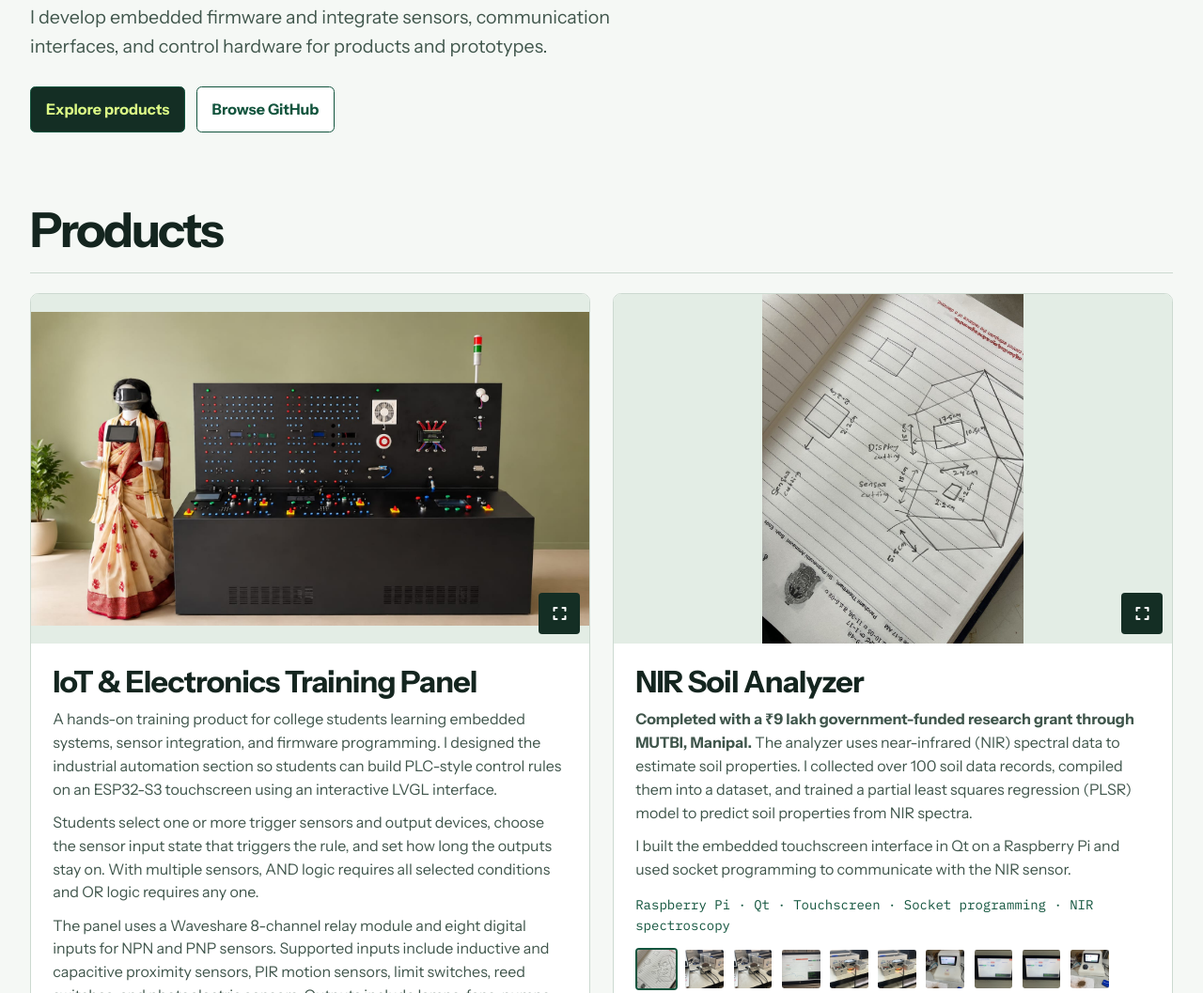
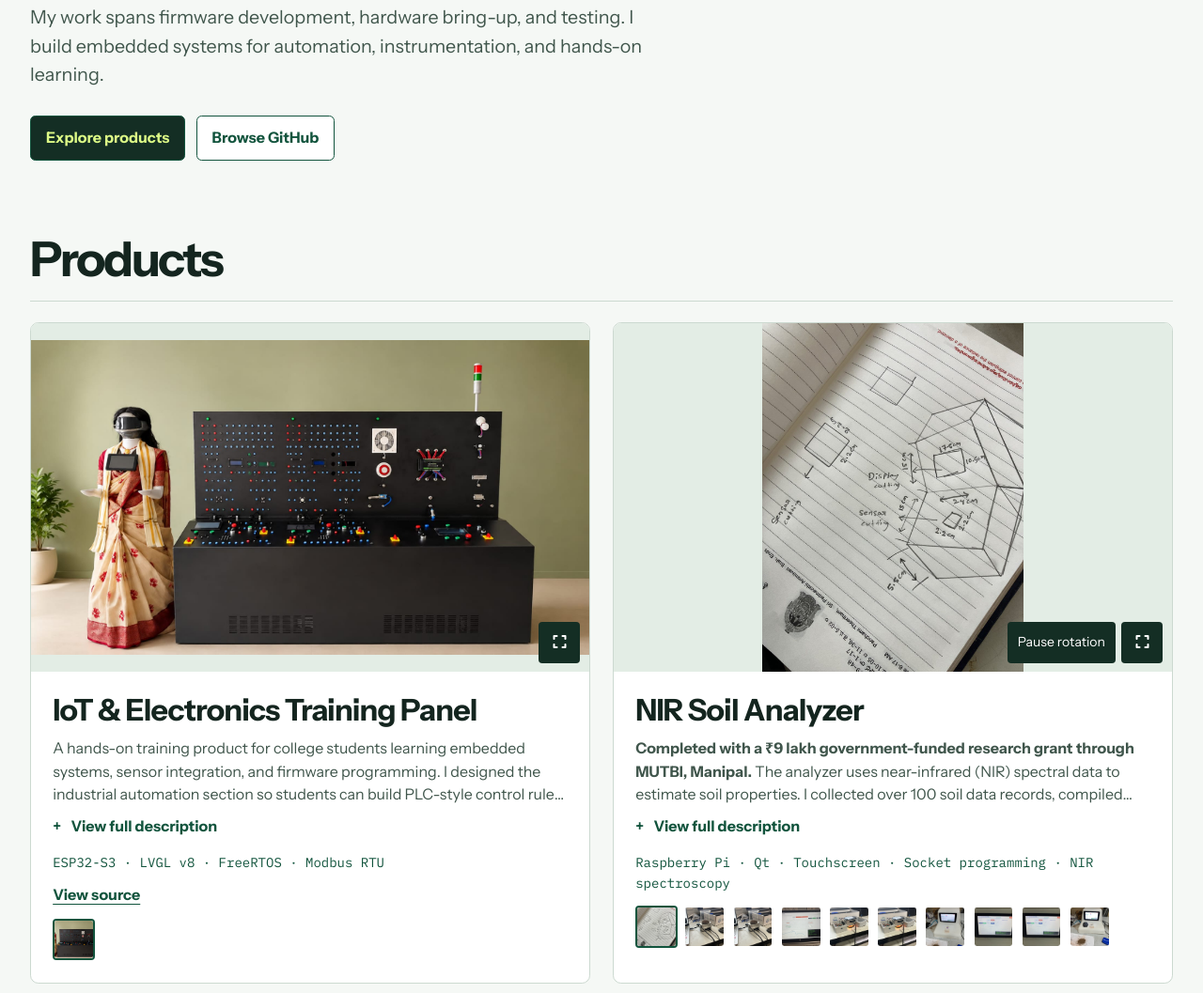
Before and after one commit to Deepakr011/portfolio, a plain HTML site: page index.html in a window 1280 px wide. Shown: the part 378-1435 px from the top of the page at 94% size. Drawn offline with Linux system fonts and the light colour scheme.

Commit message:
Rotate project media and expand long descriptions

```diff
--- a/index.html
+++ b/index.html
@@ -9,8 +9,8 @@
     <link rel="preconnect" href="https://fonts.gstatic.com" crossorigin>
     <link href="https://fonts.googleapis.com/css2?family=IBM+Plex+Mono:wght@400;500;600&family=Instrument+Sans:wght@400;500;600;700&display=swap" rel="stylesheet">
     <link rel="stylesheet" href="https://cdnjs.cloudflare.com/ajax/libs/font-awesome/6.5.0/css/all.min.css">
-    <link rel="stylesheet" href="style.css">
-    <script src="script.js" defer></script>
+    <link rel="stylesheet" href="style.css?v=2">
+    <script src="script.js?v=2" defer></script>
 </head>
 <body>
     <a class="skip" href="#main">Skip to content</a>
@@ -30,7 +30,7 @@
             <div class="hero-copy">
                 <p class="eyebrow">DEEPAK R / ENGINEERING PORTFOLIO</p>
                 <h1 id="hero-title">Embedded systems<br><em>engineer</em></h1>
-                <p class="intro">I develop embedded firmware and integrate sensors, communication interfaces, and control hardware for products and prototypes.</p>
+                <p class="intro">My work spans firmware development, hardware bring-up, and testing. I build embedded systems for automation, instrumentation, and hands-on learning.</p>
                 <div class="hero-actions">
                     <a class="button primary" href="#work">Explore products</a>
                     <a class="button secondary" href="https://github.com/Deepakr011">Browse GitHub</a>
--- a/script.js
+++ b/script.js
@@ -14,41 +14,150 @@ function showImage(index) {
     galleryCounter.textContent = (imageIndex + 1) + ' / ' + images.length;
 }
 
-document.querySelectorAll('.project-card').forEach((card) => {
-    const mainImage = card.querySelector('.project-image img');
-    const galleryButton = card.querySelector('.gallery-btn');
-    const thumbs = card.querySelectorAll('.thumb');
+const reducedMotion = window.matchMedia('(prefers-reduced-motion: reduce)');
+
+document.querySelectorAll('.project-card').forEach((card, cardIndex) => {
+    const paragraphs = [...card.querySelectorAll('.project-desc')];
+    const length = paragraphs.reduce((total, paragraph) => total + paragraph.textContent.length, 0);
+    if (length > 200) {
+        const description = document.createElement('div');
+        description.className = 'project-description';
+        description.id = 'project-description-' + cardIndex;
+        paragraphs[0].before(description);
+        description.append(...paragraphs);
+
+        const toggle = document.createElement('button');
+        toggle.type = 'button';
+        toggle.className = 'description-toggle';
+        toggle.setAttribute('aria-controls', description.id);
+        toggle.setAttribute('aria-expanded', 'false');
+        toggle.textContent = 'View full description';
+        description.after(toggle);
+        toggle.addEventListener('click', () => {
+            const expanded = toggle.getAttribute('aria-expanded') === 'false';
+            toggle.setAttribute('aria-expanded', String(expanded));
+            toggle.textContent = expanded ? 'Show less' : 'View full description';
+            description.classList.toggle('expanded', expanded);
+        });
+    }
+
+    const media = card.querySelector('.project-image');
+    const mainImage = media?.querySelector('img');
+    const galleryButton = media?.querySelector('.gallery-btn');
     if (!mainImage || !galleryButton) return;
 
-    const cardImages = Array.from(thumbs, (thumb) => thumb.src);
+    const thumbnails = [...card.querySelectorAll('.thumb')];
+    const cardImages = thumbnails.map((thumbnail) => thumbnail.src);
     if (!cardImages.length) cardImages.push(mainImage.src);
-    thumbs.forEach((thumb) => {
+    const cardVideos = [...card.querySelectorAll('.video-link')].map((link) => link.href);
+    const slides = [
+        ...cardImages.map((src, index) => ({ src, imageIndex: index })),
+        ...cardVideos.map((src) => ({ src }))
+    ];
+    const preview = document.createElement('video');
+    preview.className = 'project-preview';
+    preview.muted = true;
+    preview.playsInline = true;
+    preview.loop = true;
+    preview.preload = 'none';
+    preview.hidden = true;
+    preview.setAttribute('aria-hidden', 'true');
+
+    let position = 0;
+    let lastImage = 0;
+    let visible = false;
+    let hovered = false;
+    let paused = reducedMotion.matches;
+    let timer;
+
+    function showSlide(index) {
+        position = index;
+        const slide = slides[position];
+        const isImage = slide.imageIndex !== undefined;
+        mainImage.hidden = !isImage;
+        preview.hidden = isImage;
+        if (isImage) {
+            lastImage = slide.imageIndex;
+            mainImage.src = slide.src;
+            if (preview.hasAttribute('src')) {
+                preview.pause();
+                preview.removeAttribute('src');
+                preview.load();
+            }
+        } else {
+            if (preview.src !== slide.src) preview.src = slide.src;
+        }
+        thumbnails.forEach((thumbnail, index) => {
+            thumbnail.parentElement.setAttribute('aria-pressed', String(isImage && index === lastImage));
+        });
+    }
+
+    function schedule() {
+        clearTimeout(timer);
+        if (!visible || paused || document.hidden || gallery.open || videoDialog.open || hovered || media.contains(document.activeElement)) {
+            if (!preview.hidden) preview.pause();
+            return;
+        }
+        if (!preview.hidden) preview.play().catch(() => {});
+        timer = setTimeout(() => {
+            showSlide((position + 1) % slides.length);
+            schedule();
+        }, 5000);
+    }
+
+    thumbnails.forEach((thumbnail, index) => {
         const button = document.createElement('button');
         button.type = 'button';
         button.className = 'thumb-button';
-        button.setAttribute('aria-label', 'Show image ' + (Number(thumb.dataset.index) + 1));
-        button.setAttribute('aria-pressed', String(thumb.classList.contains('active')));
-        thumb.replaceWith(button);
-        button.append(thumb);
-
+        button.setAttribute('aria-label', 'Show image ' + (index + 1));
+        button.setAttribute('aria-pressed', String(index === 0));
+        thumbnail.replaceWith(button);
+        button.append(thumbnail);
         button.addEventListener('click', () => {
-            const index = Number(thumb.dataset.index);
-            const src = cardImages[index];
-            if (!src) return;
-            mainImage.src = src;
-            galleryButton.dataset.index = index;
-            thumbs.forEach((item) => {
-                item.parentElement.setAttribute('aria-pressed', String(item === thumb));
-            });
+            showSlide(index);
+            schedule();
         });
     });
 
     galleryButton.addEventListener('click', () => {
         images = cardImages;
         imageDescription = mainImage.alt;
-        showImage(Number(galleryButton.dataset.index));
+        showImage(lastImage);
         gallery.showModal();
+        document.dispatchEvent(new Event('portfolio-media-change'));
     });
+
+    if (slides.length < 2 || !('IntersectionObserver' in window)) return;
+
+    media.prepend(preview);
+    const rotation = document.createElement('button');
+    rotation.type = 'button';
+    rotation.className = 'rotation-toggle';
+    function updateRotationLabel() {
+        rotation.textContent = paused ? 'Play rotation' : 'Pause rotation';
+    }
+    updateRotationLabel();
+    media.querySelector('.project-overlay').prepend(rotation);
+    rotation.addEventListener('click', () => {
+        paused = !paused;
+        updateRotationLabel();
+        schedule();
+    });
+    media.addEventListener('mouseenter', () => { hovered = true; schedule(); });
+    media.addEventListener('mouseleave', () => { hovered = false; schedule(); });
+    media.addEventListener('focusin', schedule);
+    media.addEventListener('focusout', () => setTimeout(schedule, 0));
+    document.addEventListener('visibilitychange', schedule);
+    document.addEventListener('portfolio-media-change', schedule);
+    reducedMotion.addEventListener('change', (event) => {
+        paused = event.matches;
+        updateRotationLabel();
+        schedule();
+    });
+    new IntersectionObserver(([entry]) => {
+        visible = entry.isIntersecting;
+        schedule();
+    }, { threshold: 0.25 }).observe(media);
 });
 
 document.getElementById('lightbox-close').addEventListener('click', () => gallery.close());
@@ -65,6 +174,7 @@ document.querySelectorAll('.video-link').forEach((link) => {
         event.preventDefault();
         video.src = link.dataset.src;
         videoDialog.showModal();
+        document.dispatchEvent(new Event('portfolio-media-change'));
     });
 });
 document.getElementById('video-modal-close').addEventListener('click', () => videoDialog.close());
@@ -72,4 +182,7 @@ videoDialog.addEventListener('close', () => {
     video.pause();
     video.removeAttribute('src');
     video.load();
+    document.dispatchEvent(new Event('portfolio-media-change'));
 });
+
+gallery.addEventListener('close', () => document.dispatchEvent(new Event('portfolio-media-change')));
--- a/style.css
+++ b/style.css
@@ -102,3 +102,56 @@ dialog img { max-height: 72dvh; margin-inline: auto; object-fit: contain; }
 @media (max-width: 44rem) {
     .products .projects-grid, .additional .projects-grid { grid-template-columns: 1fr; }
 }
+
+.project-preview {
+    display: block;
+    width: 100%;
+    aspect-ratio: 16 / 10;
+    object-fit: contain;
+}
+.project-overlay {
+    display: flex;
+    gap: .4rem;
+}
+.rotation-toggle {
+    border: 0;
+    border-radius: .25rem;
+    padding-inline: .7rem;
+    color: white;
+    background: var(--forest);
+    font-size: .875rem;
+}
+.project-description:not(.expanded) {
+    display: -webkit-box;
+    -webkit-box-orient: vertical;
+    -webkit-line-clamp: 3;
+    overflow: hidden;
+    margin-top: .65rem;
+}
+.project-description .project-desc:first-child {
+    margin-top: 0;
+}
+.project-description.expanded {
+    margin-top: .65rem;
+}
+.description-toggle {
+    display: block;
+    margin-top: .55rem;
+    padding: 0;
+    border: 0;
+    color: var(--green);
+    background: transparent;
+    font-weight: 700;
+    text-align: left;
+}
+.description-toggle::before {
+    content: "+";
+    display: inline-block;
+    width: 1.2em;
+}
+.description-toggle[aria-expanded="true"]::before {
+    content: "−";
+}
+.description-toggle:hover {
+    text-decoration: underline;
+}
```
